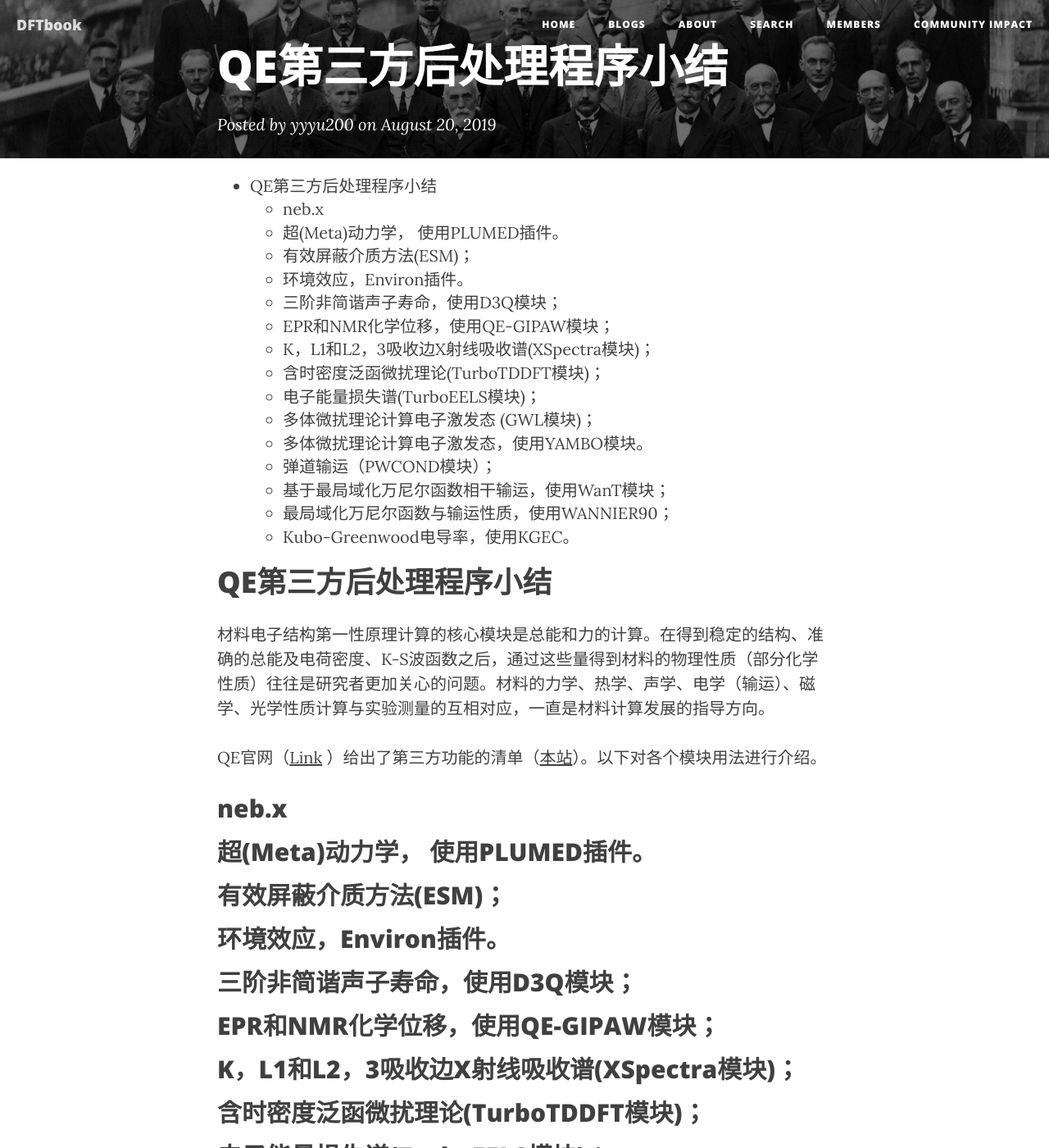
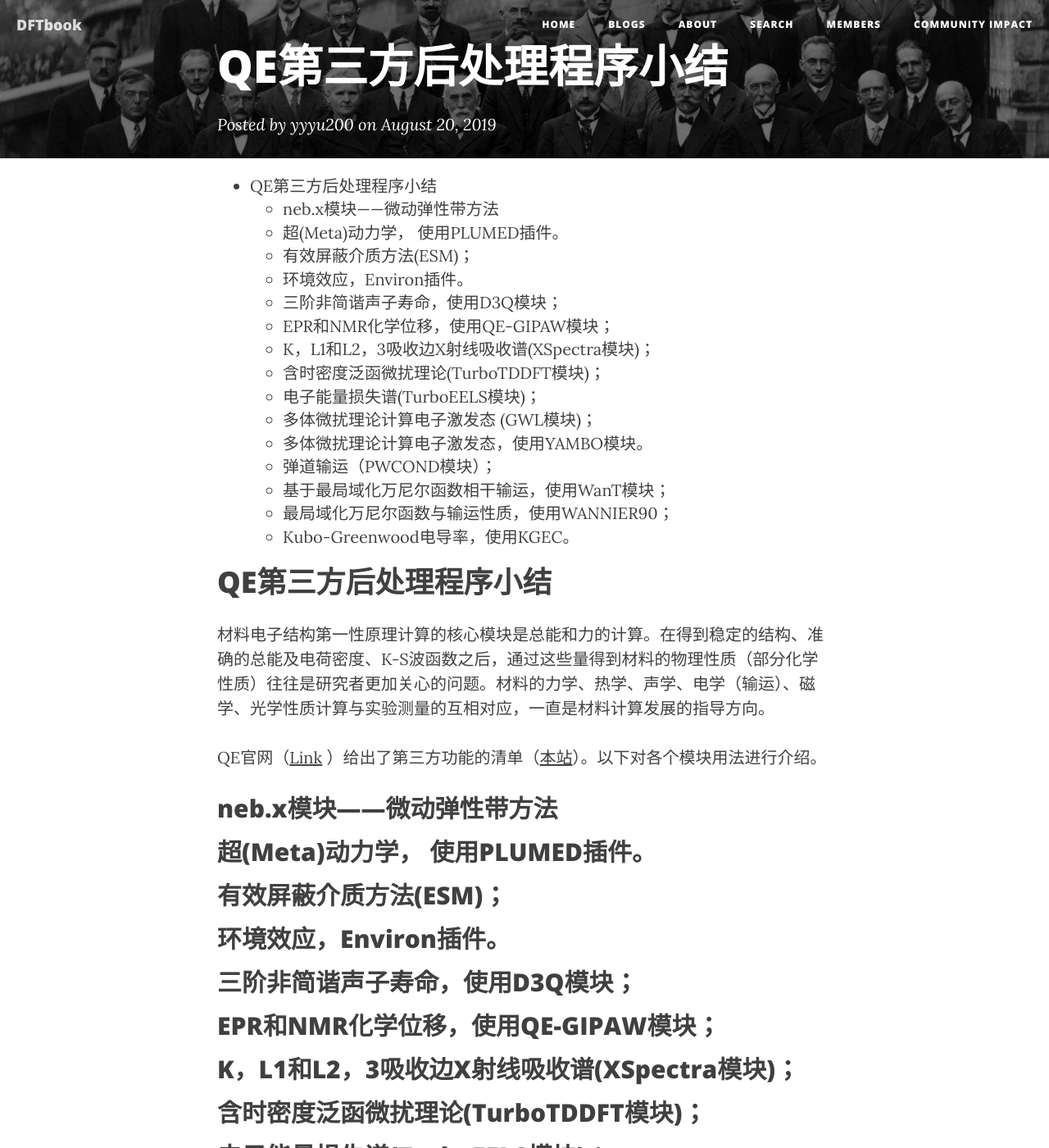
Before and after one commit to yyyu200/DFTbook, a Jekyll site: the page built from _posts/2019-08-20-Thirdparty.md, in a window 1280 px wide and 1400 px high. Shown: the whole window at 82% size. Built offline with Jekyll 4.4.1, drawn with Linux system fonts in a browser that asks for light colours; nearby versions of some CDN libraries; comment, search, counter and statistics services are not loaded.

Commit message:
modify at20190820-13:35:46-aliyun

```diff
--- a/_posts/2019-08-20-Thirdparty.md
+++ b/_posts/2019-08-20-Thirdparty.md
@@ -25,7 +25,7 @@ trans: cube
 
 QE官网（[Link](http://www.quantum-espresso.org/project/what-can-qe-do) ）给出了第三方功能的清单（[本站](../../../../2018/05/01/QE-List/)）。以下对各个模块用法进行介绍。
 
-## neb.x
+## neb.x模块——微动弹性带方法
 
 ## 超(Meta)动力学， 使用PLUMED插件。
 
```
